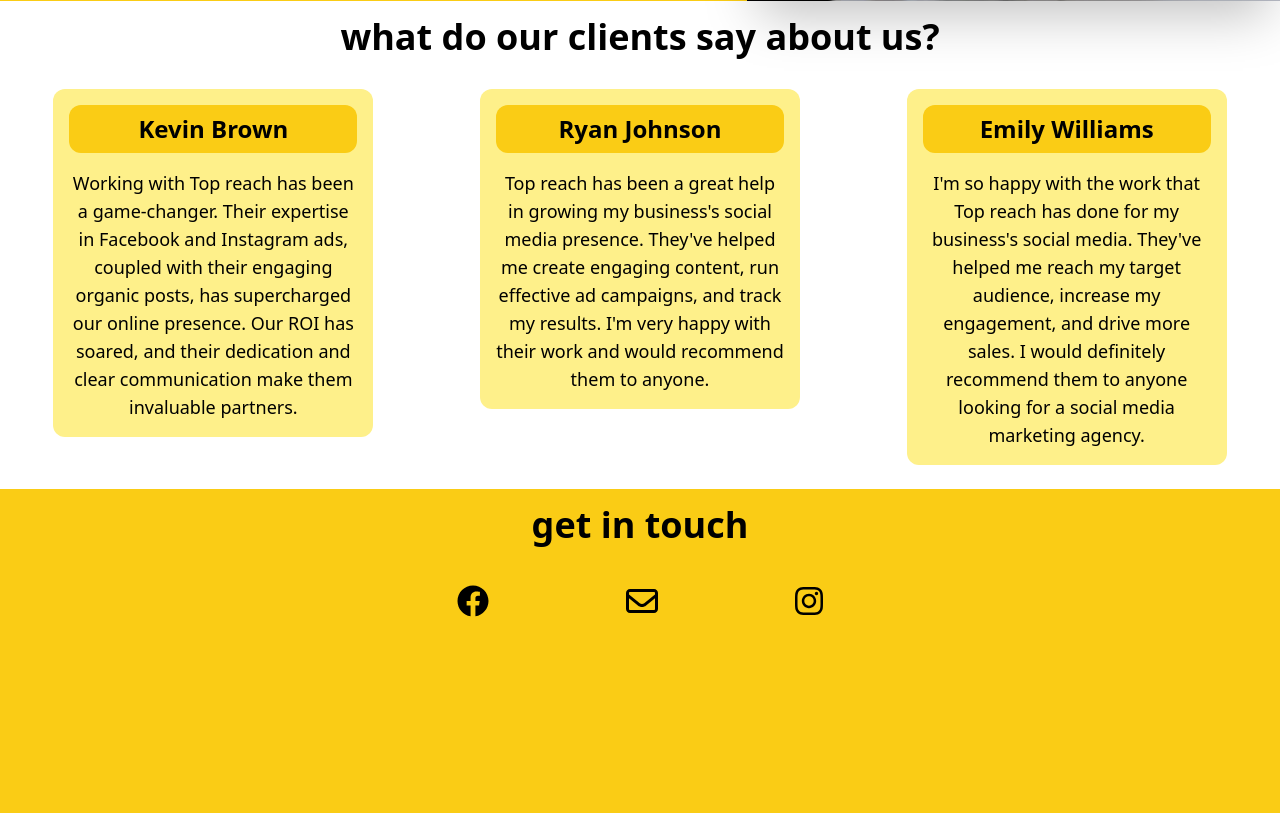
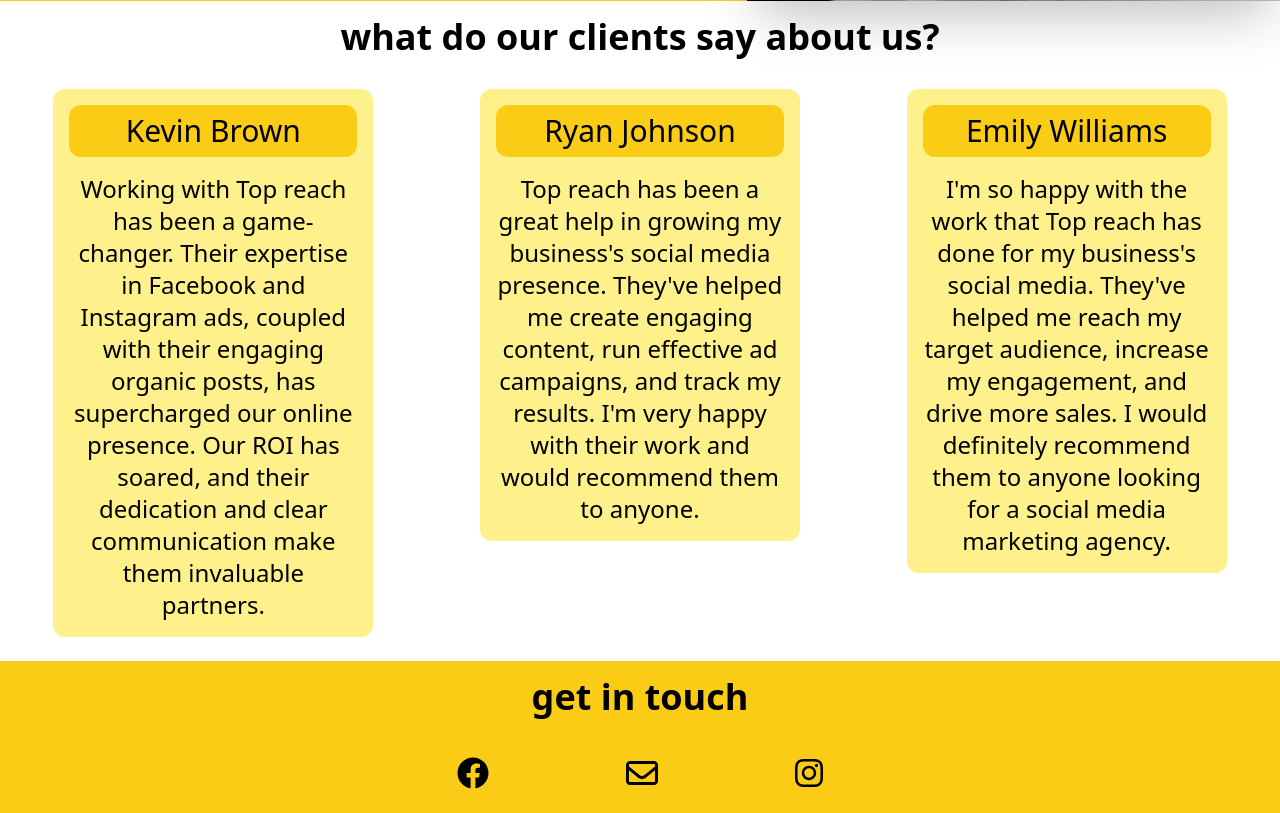
Before and after one commit to KhaledGhonem724/Top-Reach-project, a PHP site: page / in a window 1280 px wide. Shown: the part 2471-3284 px from the top of the page. Before the commit the page ends 3088 px from the top, so only its background shows below. Run offline with PHP 8.4, Linux system fonts and the light colour scheme.

Commit message:
finishing2

```diff
--- a/index.html
+++ b/index.html
@@ -140,12 +140,12 @@
         <div class="min-h-36 flex justify-center items-center my-4">
             <p class="text-4xl mx-16 text-center font-bold">what do our clients say about us?</p>
         </div>
-        <div class="clients flex sm:flex-row flex-col justify-around items-start ">
-            <span class="bg-yellow-200 sm:w-1/4 m-4 rounded-xl">
+        <div class="clients flex md:flex-row flex-col justify-around items-start ">
+            <span class="bg-yellow-200 md:w-1/4 m-4 rounded-xl">
                 <div class=" bg-yellow-400 max-h-1/4 m-4 p-2 rounded-xl flex items-center justify-center">
-                    <h1 class="font-bold text-2xl">Kevin Brown</h1>
+                    <h1 class="font-medium text-3xl">Kevin Brown</h1>
                 </div>
-                <h2 class="m-4 text-center text-lg">
+                <h2 class="m-4 text-center text-2xl">
                     Working with Top reach has been a game-changer. Their expertise in Facebook and Instagram ads,
                     coupled
                     with their
@@ -155,11 +155,11 @@
                     communication make them invaluable partners.
                 </h2>
             </span>
-            <span class="bg-yellow-200 sm:w-1/4 m-4 rounded-xl  ">
+            <span class="bg-yellow-200 md:w-1/4 m-4 rounded-xl  ">
                 <div class=" bg-yellow-400 max-h-1/4 m-4 p-2 rounded-xl flex items-center justify-center">
-                    <h1 class="font-bold text-2xl">Ryan Johnson</h1>
+                    <h1 class="font-medium text-3xl">Ryan Johnson</h1>
                 </div>
-                <h2 class="m-4 text-center text-lg">
+                <h2 class="m-4 text-center text-2xl">
                     Top reach has been a great help in growing my business's social media presence. They've helped me
                     create
                     engaging
@@ -168,11 +168,11 @@
                     anyone.
                 </h2>
             </span>
-            <span class="bg-yellow-200 sm:w-1/4 h-full m-4 rounded-xl  ">
+            <span class="bg-yellow-200 md:w-1/4 h-full m-4 rounded-xl  ">
                 <div class=" bg-yellow-400 max-h-1/4 m-4 p-2 rounded-xl flex items-center justify-center">
-                    <h1 class="font-bold text-2xl">Emily Williams</h1>
+                    <h1 class="font-medium text-3xl">Emily Williams</h1>
                 </div>
-                <h2 class="m-4 text-center text-lg">
+                <h2 class="m-4 text-center text-2xl">
                     I'm so happy with the work that Top reach has done for my business's social media. They've helped me
                     reach my target
                     audience, increase my engagement, and drive more sales. I would definitely recommend them to anyone
--- a/sections/style.css
+++ b/sections/style.css
@@ -1,3 +1,3 @@
-.n{
+.n {
     background-color: RGB(254, 230, 0);
 }
```
